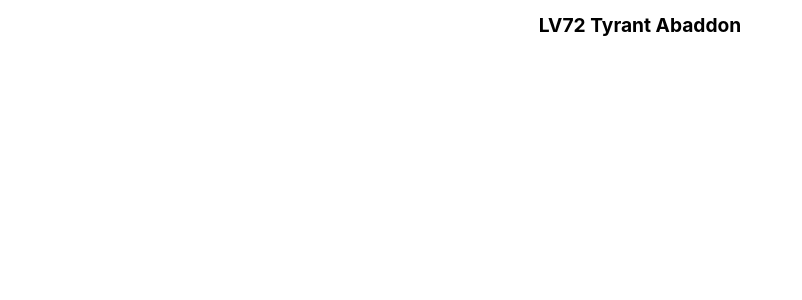
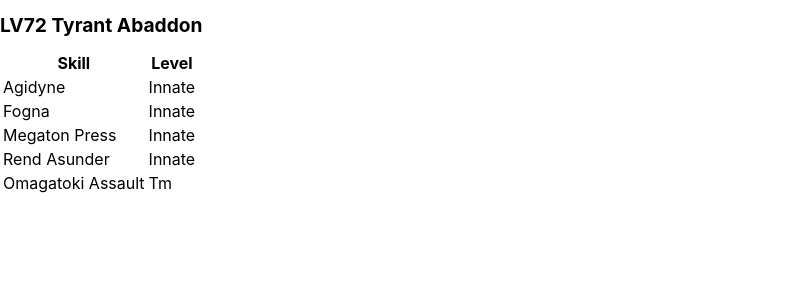
Before and after one commit to Achamoth/smt-calculator, a React (Create React App) app: page /abaddon in a window 1280 px wide. Shown: the top 300 px of the page, without its empty margins (0-802 px from the left). Built offline with nearby package versions, Linux system fonts and the light colour scheme.

Commit message:
Styling + demon fusions start

```diff
--- a/src/DemonFusions.css
+++ b/src/DemonFusions.css
@@ -1,9 +1,3 @@
-
-.demon {
-    display: flex;
-    justify-content: center;
+h1 {
+  font-size: larger;
 }
-
-h1 {
-    font-size: larger;
-}
--- a/src/DemonFusions.js
+++ b/src/DemonFusions.js
@@ -3,11 +3,36 @@ import "./DemonFusions.css";
 
 export function DemonFusions(props) {
   let name = useParams().demonName;
-    let demon = props.demons.find(d => d.name.toLowerCase() === name);
+  let demon = props.demons.find((d) => d.name.toLowerCase() === name);
+  console.log(demon.skills);
 
   return (
     <div className="demon">
       <h1>{`LV${demon.level} ${demon.race} ${demon.name}`}</h1>
+      <table>
+        <tr>
+          <th>Skill</th>
+          <th>Level</th>
+        </tr>
+        <tbody>
+          {demon.skills
+            .sort((s1, s2) => (s1.level < s2.level ? -1 : 1))
+            .map((s) => {
+              return (
+                <tr>
+                  <td>{s.name}</td>
+                  <td>
+                    {s.level === 0
+                      ? "Innate"
+                      : s.level === 5277
+                      ? "Tm"
+                      : s.level}
+                  </td>
+                </tr>
+              );
+            })}
+        </tbody>
+      </table>
     </div>
   );
 }
--- a/src/DemonTable.css
+++ b/src/DemonTable.css
@@ -2,30 +2,30 @@
   padding-top: 20px;
 }
 
-.table {
+.demonTable {
   border: 2px solid black;
   border-collapse: collapse;
 }
 
-.tableRow {
+.demonTableRow {
   border-top: 1px solid blue;
 }
 
-.tableRow:hover {
+.demonTableRow:hover {
   background-color: grey;
 }
 
-td,
-th {
+.demonTableCell,
+.demonTableHeader {
   border-right: 1px dotted blue;
   padding-right: 20px;
   text-align: start;
 }
 
-th:hover {
+.demonTableHeader:hover {
   cursor: pointer;
 }
 
-th {
+.demonTableHeader {
   background-color: grey;
 }
--- a/src/DemonTable.js
+++ b/src/DemonTable.js
@@ -72,10 +72,11 @@ export function DemonTable(props) {
       </div>
       <br />
       <div>
-        <table className="table">
+        <table className="demonTable">
           <tbody>
             <tr>
               <th
+                className="demonTableHeader"
                 onClick={(e) =>
                   setSort((s) => updateSort(s, sortingOrders.LEVEL))
                 }
@@ -83,6 +84,7 @@ export function DemonTable(props) {
                 LV
               </th>
               <th
+                className="demonTableHeader"
                 onClick={(e) =>
                   setSort((s) => updateSort(s, sortingOrders.RACE))
                 }
@@ -90,6 +92,7 @@ export function DemonTable(props) {
                 Race
               </th>
               <th
+                className="demonTableHeader"
                 onClick={(e) =>
                   setSort((s) => updateSort(s, sortingOrders.NAME))
                 }
@@ -99,10 +102,10 @@ export function DemonTable(props) {
             </tr>
             {demons.map((x) => {
               return (
-                <tr className="tableRow" key={x.name}>
-                  <td>{x.level}</td>
-                  <td>{x.race}</td>
-                  <td>
+                <tr className="demonTableRow" key={x.name}>
+                  <td className="demonTableCell">{x.level}</td>
+                  <td className="demonTableCell">{x.race}</td>
+                  <td className="demonTableCell">
                     <Link to={`/${x.name.toLowerCase()}`}>{x.name}</Link>
                   </td>
                 </tr>
--- a/src/utils/demon_utils.js
+++ b/src/utils/demon_utils.js
@@ -1,12 +1,31 @@
 import { Demon } from "../classes/Demon";
-import {SMT5_DEMON_DATA} from '../smt_v_data/demon_data.js';
+import { SMT5_DEMON_DATA } from "../smt_v_data/demon_data.js";
 
 export function parse_demons() {
   let demons = [];
   for (const property in SMT5_DEMON_DATA) {
     let name = property;
     let demon = SMT5_DEMON_DATA[property];
-      demons.push(new Demon(demon.race, name, demon.lvl, demon.skills, demon.resists, demon.affinities));
+    demons.push(
+      new Demon(
+        demon.race,
+        name,
+        demon.lvl,
+        parse_skills(demon.skills),
+        demon.resists,
+        demon.affinities
+      )
+    );
   }
   return demons;
 }
+
+function parse_skills(skills) {
+  let result = [];
+  for (const property in skills) {
+    let name = property;
+    let level = skills[property];
+    result.push({ name: name, level: level });
+  }
+  return result;
+}
```
Lines whose indentation alone changed are shown as unchanged.
